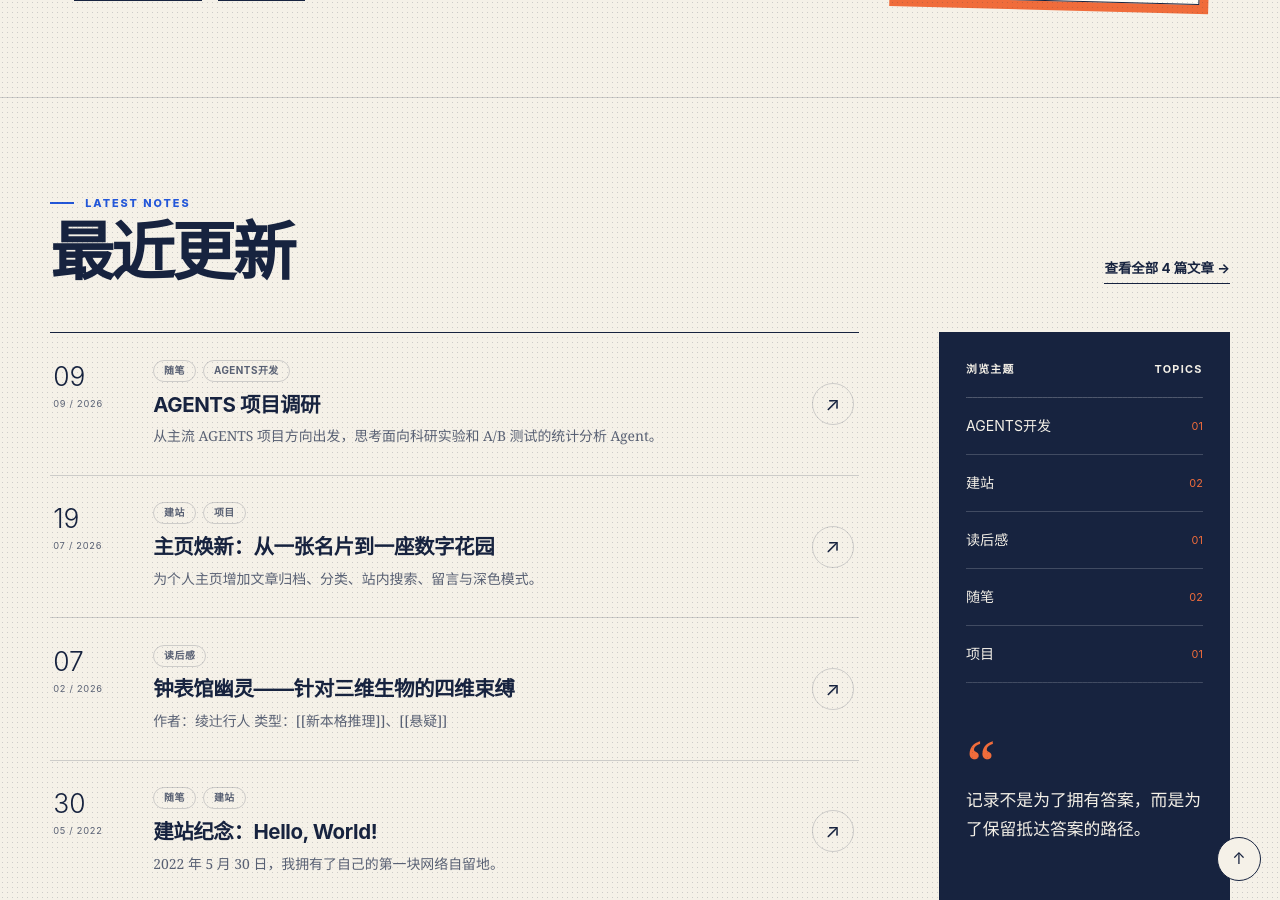
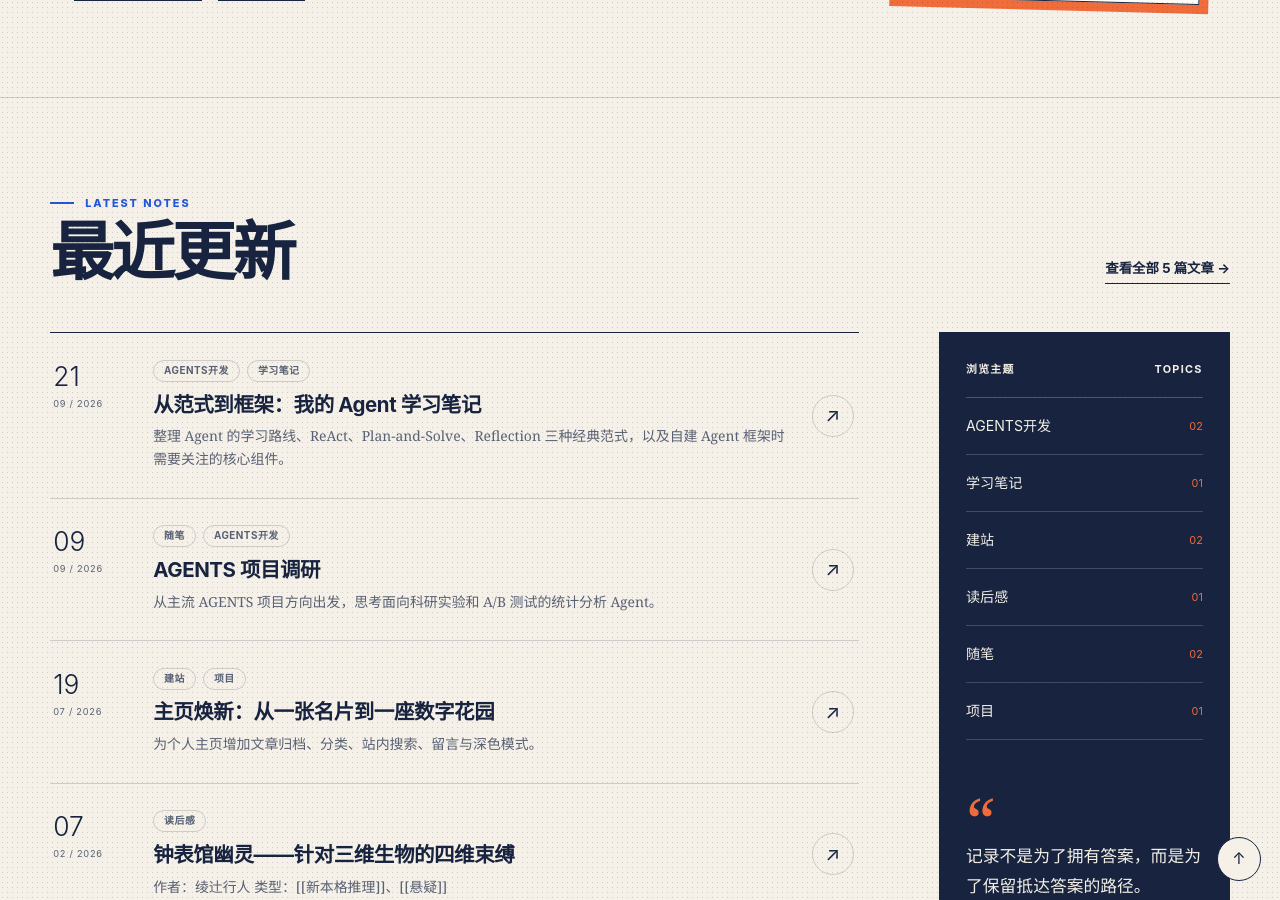
Before and after one commit to yehui2001/yehui2001.github.io, a Jekyll site: the page built from index.html, in a window 1280 px wide and 900 px high, scrolled down 683 px. Built offline with Jekyll 4.4.1, drawn with Linux system fonts in a browser that asks for light colours; some of the changed lines change nothing that is shown.

Commit message:
Publish agent learning notes

````diff
--- a/_includes/head.html
+++ b/_includes/head.html
@@ -19,6 +19,15 @@
   <meta name="twitter:image" content="{{ '/assets/images/og.png' | absolute_url }}">
   <link rel="icon" href="https://github.com/yehui2001.png?size=64">
   <link rel="stylesheet" href="{{ '/assets/css/main.css' | relative_url }}">
+  {% if page.math %}
+  <script>
+    window.MathJax = {
+      tex: {inlineMath: [['\\(', '\\)']], displayMath: [['\\[', '\\]']]},
+      svg: {fontCache: 'global'}
+    };
+  </script>
+  <script defer src="https://cdn.jsdelivr.net/npm/mathjax@3/es5/tex-mml-chtml.js"></script>
+  {% endif %}
   <script>
     (function () {
       var saved = localStorage.getItem('theme');
--- /dev/null
+++ b/_posts/2026-09-21-agent-learning-notes.md
@@ -0,0 +1,167 @@
+---
+title: 从范式到框架：我的 Agent 学习笔记
+description: 整理 Agent 的学习路线、ReAct、Plan-and-Solve、Reflection 三种经典范式，以及自建 Agent 框架时需要关注的核心组件。
+categories: [AGENTS开发, 学习笔记]
+math: true
+---
+
+这是一份阶段性的 Agent 学习笔记。我目前把重点放在三个层面：理解经典智能体范式、动手搭建最小可用框架，以及尽早建立评测意识。
+
+## 学习计划
+
+| 章节 | 建议优先级 | 学习方式 | 原因 | 完成 |
+| :--- | :--- | :--- | :--- | :--- |
+| 第 1 章：初识智能体 | 高 | 精读 | 建立 Agent、环境、感知、行动、目标的基本模型 | ✅ |
+| 第 2 章：发展史 | 低 | 快速浏览 | 建立历史脉络即可 | ✅ |
+| 第 3 章：LLM 基础 | 中 | 选择性阅读 | 理解 token、上下文、提示、Transformer 和模型局限；首轮不必推导公式 | |
+| 第 4 章：经典范式 | **最高** | 精读并重写代码 | ReAct、Plan-and-Solve、Reflection 是后续基础 | ✅ |
+| 第 5 章：低代码平台 | 低至中 | 选一个体验 | 了解产品形态，不必同时掌握 Coze、Dify、n8n | |
+| 第 6 章：框架实践 | 中 | 横向比较，选一个 | 了解框架帮你封装了什么，不要同时深学所有框架 | |
+| 第 7 章：自建 Agent 框架 | **最高** | 精读并动手实现 | 理解模型适配、消息、Agent 基类、工具注册和运行循环 | |
+| 第 8 章：记忆与检索 | **最高** | 精读，做 RAG 项目 | 解决外部知识、长期记忆和事实依据问题 | |
+| 第 9 章：上下文工程 | **最高** | 精读并实验 | 决定长任务稳定性、成本和信息利用率 | |
+| 第 10 章：通信协议 | 高 | MCP 实做；A2A/ANP 先理解 | MCP 已很实用，多 Agent 协议可后置 | |
+| 第 11 章：Agentic-RL | 后置 | 第二轮再学 | 属于模型训练方向，入门应用开发暂时用不到 | |
+| 第 12 章：性能评估 | **最高** | 提前学习并建立测试集 | 没有评测的 Agent 只能算演示 | |
+| 第 13 章：旅行助手 | 高 | 作为综合项目参考 | 包含数据模型、多 Agent、MCP 和前后端 | |
+| 第 14 章：Deep Research | 高 | 与第 13 章二选一 | 适合练搜索、筛选、引用和报告生成 | |
+| 第 15 章：赛博小镇 | 低 | 兴趣扩展 | 项目有趣，但涉及游戏和社会模拟，主线较远 | |
+| 第 16 章：毕业设计 | 高 | 用自己的题目完成 | 检验能否独立设计完整系统 | |
+
+## 经典智能体范式
+
+### ReAct：Thought—Action—Observation 循环
+
+ReAct 将推理与行动交织在同一循环中：**推理使行动更具目的性，行动则为推理提供事实依据。**
+
+![ReAct 工作流](https://raw.githubusercontent.com/yehui2001/imgbed/main/4-1.png)
+
+\[
+(h_t, a_t) = \pi\left(q, (a_1, o_1), \ldots, (a_{t-1}, o_{t-1})\right)
+\]
+
+在每个时间步 \(t\)，大模型 \(\pi\) 根据初始问题 \(q\) 与之前的行动—观测历史，生成当前思考 \(h_t\) 和行动 \(a_t\)；随后通过工具获得观测结果：
+
+\[
+o_t = T(a_t)
+\]
+
+一个可运行的 ReAct Agent 通常要向 LLM 说明以下内容：
+
+- **角色定义**：例如“你是一个能够调用外部工具的智能助手”。
+- **工具清单**：让模型知道有哪些可用的“手脚”。
+- **输出格式**：以 `Thought` / `Action` 等固定结构表达意图，便于程序解析。
+- **动态上下文**：持续注入用户问题与交互历史，使模型能基于完整上下文决策。
+
+### Plan-and-Solve：先规划，再执行
+
+Plan-and-Solve 的核心动机，是避免思维链在多步骤复杂任务中逐渐偏离目标。
+
+1. **规划阶段**：模型先理解完整问题，将任务拆解为清晰的行动计划。
+2. **执行阶段**：模型按计划逐步完成任务；每一步可以是一次 LLM 调用，也可以是对上一步结果的加工。
+
+形式化地说，规划模型根据原始问题 \(q\) 生成一个包含 \(n\) 步的计划 \(P=(p_1,p_2,\dots,p_n)\)：
+
+\[
+P = \pi_{\text{plan}}(q)
+\]
+
+在执行阶段，\(\pi_{\text{solve}}\) 结合原始问题、完整计划和此前的执行结果，依次得到各步解答 \(s_i\)，最终答案为 \(s_n\)。
+
+![Plan-and-Solve 工作流](https://raw.githubusercontent.com/yehui2001/imgbed/main/4-2.png)
+
+### Reflection：执行—反思—优化
+
+Reflection 让 Agent 在得到初稿后主动审视和改进结果。
+
+1. **执行**：通过 ReAct 或 Plan-and-Solve 产出初步方案，即“初稿”。
+2. **反思**：由独立的模型实例或专用提示词，从多个维度评估初稿并生成结构化反馈。
+3. **优化**：将原任务、初稿和反馈共同作为上下文，生成修订稿。
+
+若 \(O_i\) 表示第 \(i\) 次迭代的输出，反馈和优化过程可写作：
+
+\[
+F_i = \pi_{\text{reflect}}(\text{Task}, O_i)
+\]
+
+\[
+O_{i+1} = \pi_{\text{refine}}(\text{Task}, O_i, F_i)
+\]
+
+![Reflection 工作流](https://raw.githubusercontent.com/yehui2001/imgbed/main/c-4-3.png)
+
+其中，`Trajectory` 是任务从开始到当前时刻的完整行动轨迹；`Evaluator` 负责评估轨迹而非直接执行任务；`Self-reflection` 则将错误原因和规避方式沉淀为可复用的 `Experience`。
+
+Reflection 是典型的“以成本换质量”策略：每一轮至少会多出反思和优化两次调用，而且串行迭代会显著提高延迟。相应地，它通常能提高最终结果的质量、鲁棒性和可靠性。因此，它更适合对准确性要求很高、但对实时性要求相对宽松的任务。
+
+## Agent 框架构建
+
+框架的本质，是提供一套经过验证的规范：将主循环、状态管理、工具调用、日志记录等共性工作抽象封装，让开发者把注意力放在具体业务逻辑上。
+
+它的价值主要在于：
+
+1. 提升代码复用和开发效率。
+2. 解耦核心组件，便于后续扩展。
+3. 标准化复杂状态管理，包括上下文窗口、历史持久化与多轮对话状态。
+4. 通过回调等机制简化可观测性和调试。
+
+### 四种 Agent 框架对比
+
+![四种 Agent 框架对比](https://raw.githubusercontent.com/yehui2001/imgbed/main/20260918152129108.png)
+
+以 LangGraph 为例：它将执行流程建模为图。调用 LLM、执行工具等操作是图的**节点**，节点间的跳转规则则是**边**。相较于单向链式结构，这种设计天然支持循环，因此尤其适合 Reflection 一类需要迭代修正的工作流。
+
+### 一个常见的上下文读取问题
+
+下面的查询理解节点直接取最后一条消息：
+
+```python
+def understand_query_node(state: SearchState) -> dict:
+    """理解用户查询并生成搜索关键词。"""
+    user_message = state["messages"][-1].content
+    # ...
+```
+
+问题在于它没有判断消息来源：最后一条消息可能是 `AIMessage`，而不是用户输入；并且它只读一轮用户消息，无法正确处理上下文依赖。
+
+至少应先倒序查找最近一条 `HumanMessage`：
+
+```python
+user_message = ""
+for msg in reversed(state["messages"]):
+    if isinstance(msg, HumanMessage):
+        user_message = msg.content
+        break
+```
+
+在此基础上，还应按任务需要选择相关的历史消息，而不是默认只取最后一句用户输入。
+
+### 自建框架的目录结构
+
+我目前的最小框架结构如下：
+
+```text
+hello-agents/
+├── hello_agents/
+│   ├── core/                     # 核心框架层
+│   │   ├── agent.py              # Agent 基类
+│   │   ├── llm.py                # HelloAgentsLLM 统一接口
+│   │   ├── message.py            # 消息系统
+│   │   ├── config.py             # 配置管理
+│   │   └── exceptions.py         # 异常体系
+│   ├── agents/                   # Agent 实现层
+│   │   ├── simple_agent.py
+│   │   ├── react_agent.py
+│   │   ├── reflection_agent.py
+│   │   └── plan_solve_agent.py
+│   └── tools/                    # 工具系统层
+│       ├── base.py               # 工具基类
+│       ├── registry.py           # 工具注册机制
+│       ├── chain.py              # 工具链管理
+│       ├── async_executor.py     # 异步工具执行器
+│       └── builtin/              # 内置工具集
+│           ├── calculator.py
+│           └── search.py
+```
+
+下一步是让这套结构在一个具体任务中跑通，并为关键任务建立可复现的评测样例。只有能被评测和持续改进的 Agent，才不只是一次性演示。
````
